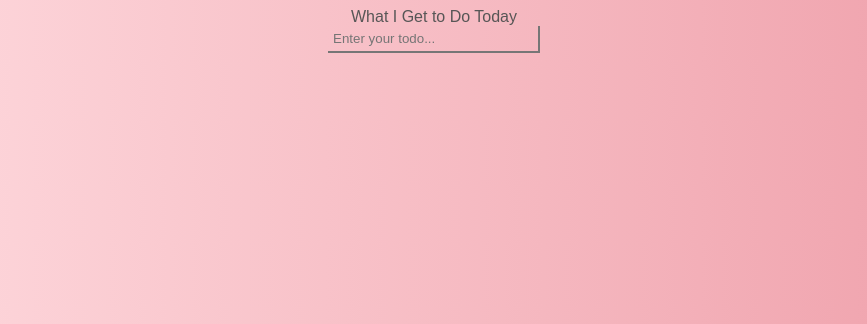
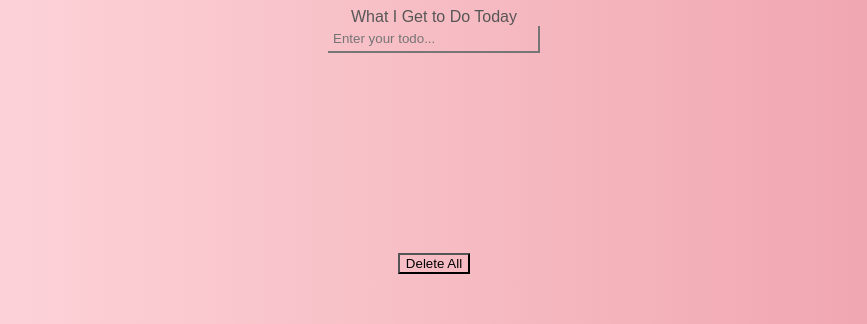
Before and after one commit to Ehuang1412/Todo-con-Neko-with-Redux, a React (Create React App) app: page / in a window 1280 px wide. Shown: the top 324 px of the page, without its empty margins (206-1073 px from the left). Built offline with nearby package versions, Linux system fonts and the light colour scheme.

Commit message:
allowed editing and limited the size of the list

```diff
--- a/src/App.js
+++ b/src/App.js
@@ -8,7 +8,9 @@ export default function App() {
       What I Get to Do Today
       <InputField />
       <TodoList/>
-
+      <div>
+        <button> Delete All </button>
+      </div>
     </div>
   );
 }
--- a/src/components/InputField.js
+++ b/src/components/InputField.js
@@ -1,6 +1,6 @@
 import React from "react";
 import { connect } from 'react-redux';
-import { addTodo,  addText } from '../redux/action/addTodo.action';
+import { addTodo,  addText, editAddTodo } from '../redux/action/addTodo.action';
 
 class InputField extends React.Component {
   // state = {
@@ -14,10 +14,19 @@ class InputField extends React.Component {
 
   handleSubmit = e =>{
     e.preventDefault();
-    // Change dispatch to a props and the prop name is addTodo
-    this.props.addTodo(this.props.text);
-    // this.setState({todo:""});
-  }
+    if( this.props.selected || this.props.selected === 0)//{
+      this.props.editAddTodo({
+        value: this.props.text,
+        selected: this.props.selected
+      });
+    //}
+    else//{
+      // Change dispatch to a props and the prop name is addTodo
+      this.props.addTodo(this.props.text);
+      // this.setState({todo:""});
+   //}
+
+  };
   render() {
     return (
       <form onSubmit={this.handleSubmit}>
@@ -34,11 +43,12 @@ class InputField extends React.Component {
 
 const mapDispatchToProps = dispatch =>({
   addTodo : todo => dispatch(addTodo(todo)),
-  addText : value => dispatch(addText(value))
+  addText : value => dispatch(addText(value)),
+  editAddTodo : obj => dispatch(editAddTodo(obj))
 });
 // get state of text
 const mapStateToProps = state => ({
   text: state.text,
-  selectd: state.selected
+  selected: state.selected,
 })
 export default connect(mapStateToProps, mapDispatchToProps)(InputField);
--- a/src/components/Todo.js
+++ b/src/components/Todo.js
@@ -2,7 +2,7 @@ import React from "react";
 import { connect } from "react-redux";
 import { deleteTodo, editTodo } from "../redux/action/addTodo.action";
 
-const Todo = ({todo, idx, deleteTodo, editTodo}) => {
+const Todo = ({todo, idx, deleteTodo, editTodo, selected, text }) => {
 
   return(
     <div style={{
@@ -13,7 +13,7 @@ const Todo = ({todo, idx, deleteTodo, editTodo}) => {
       padding: '5px',
       cursor:'pointer'
       }}>
-      <div onClick={() => editTodo(idx)}>{todo}</div>
+      <div onClick={() => editTodo(idx)}>{selected===idx?text:todo}</div>
       <div style={{cursor:'pointer'}}
            onClick={()=>deleteTodo(idx)}> x </div>
     </div>
@@ -23,5 +23,10 @@ const mapDispatchToProps = dispatch => ({
   deleteTodo: key => dispatch(deleteTodo(key)),
   editTodo: key => dispatch(editTodo(key))
 });
+
+const mapStateToProps = state => ({
+  text: state.text,
+  selected: state.selected
+})
 // Create some actions
-export default connect(null,mapDispatchToProps)(Todo);
+export default connect(mapStateToProps,mapDispatchToProps)(Todo);
--- a/src/components/TodoList.js
+++ b/src/components/TodoList.js
@@ -7,6 +7,11 @@ const TodoList = ({todos}) =>{
     <div style={{
       display: "flex",
       flexDirection: "column",
+      width: "200px",
+      margin: "0 auto",
+      height: "200px",
+      overflowY: "auto",
+      overflowX: "hidden"
       }}>
       {
         todos.map((todo,i) => (
--- a/src/redux/reducer/addTodo.reducer.js
+++ b/src/redux/reducer/addTodo.reducer.js
@@ -14,13 +14,25 @@ export const addTodo = (state = initState, action) => {
         todos: state.todos.filter((todo,i) => i !== action.payload)
       };
     case 'EDIT_TODO':
-      return {...state, text: state.todos[action.payload], selected: action.payload}
+      return {
+        ...state,
+        text: state.todos[action.payload],
+        selected: action.payload
+      }
     case 'ADD_TEXT':
-      return {...state, text: action.payload}
+      return {
+        ...state,
+        text: action.payload
+      }
     case 'EDIT_ADD_TODO':
-      return {...state,
-        todos:state.todos.map((todo,i) => i!==state.payload.selected ? todo : action.payload.value),
-        selected:undefined}
+      return {
+        ...state,
+        todos: state.todos.map((todo,i) =>
+          i!==action.payload.selected ? todo : action.payload.value
+        ),
+        selected: undefined,
+        text: ""
+      };
     default:
       return state;
   }
--- a/src/styles.css
+++ b/src/styles.css
@@ -28,3 +28,9 @@ input {
   width: 200px;
   padding:5px;
 }
+
+button{
+  background: content-box;
+  /* background-color:#ffdde1; */
+
+}
```
